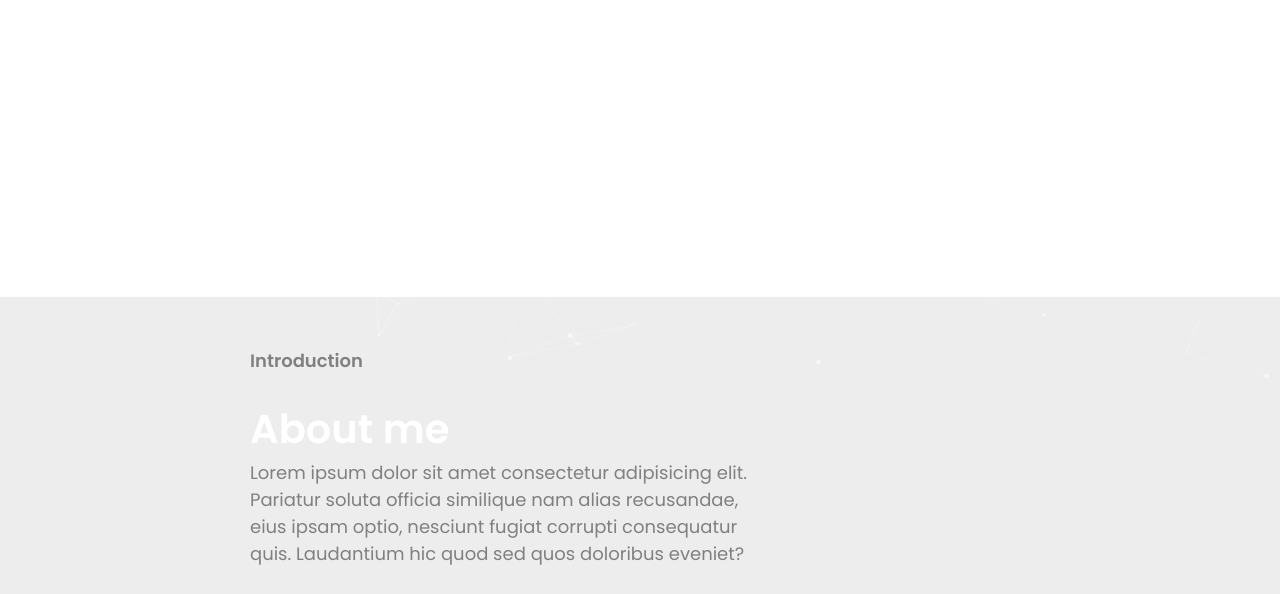
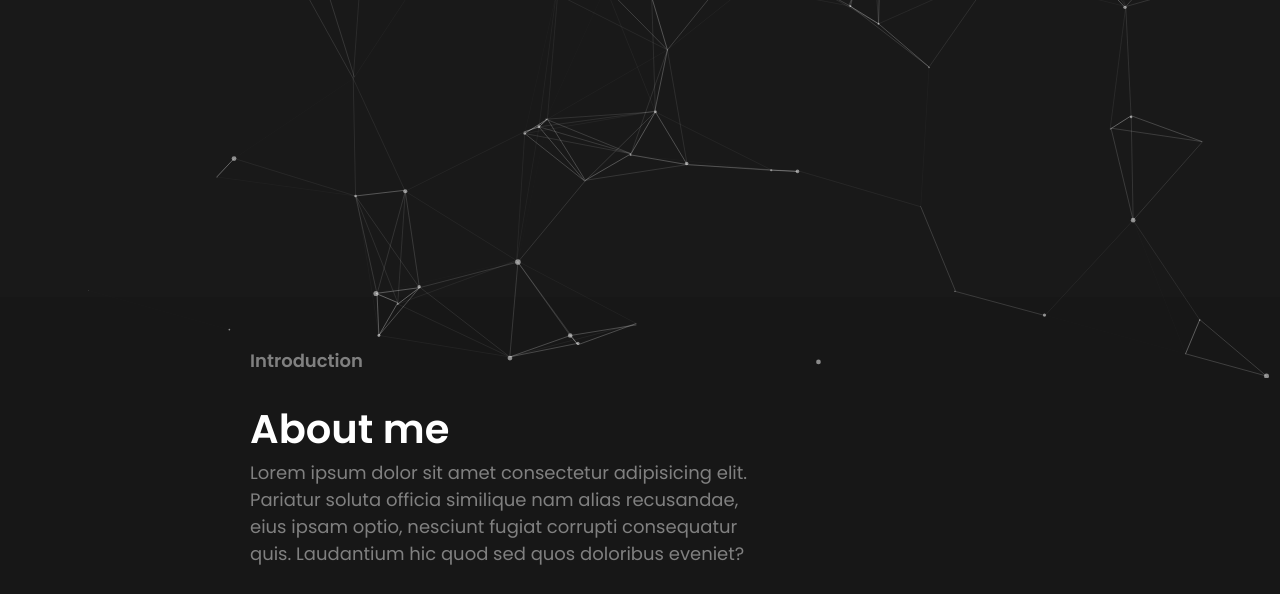
Before and after one commit to Makhambet638/animated-website.github.io, a plain HTML site: page index.html in a window 1280 px wide. Shown: the part 422-1016 px from the top of the page. Drawn offline with nearby package versions, Linux system fonts and the light colour scheme.

Commit message:
update css

```diff
--- a/styles/style.scss
+++ b/styles/style.scss
@@ -14,11 +14,7 @@ body {
     background-repeat: no-repeat;
     background-size: cover;
     background-position: center;
-<<<<<<< HEAD
     background-color: rgba(0,0,0,0.9);
-=======
-    background-color: rgba(0,0,0, 0.9)
->>>>>>> fecd122148efecbce4c54123aca27dbcec5471a7
 }
 
 #particles-js {
@@ -307,7 +303,6 @@ body {
         display: none;
     }
 }
-
 .animated-world img {
     position: relative;
     top: 0;
@@ -318,7 +313,6 @@ body {
     width: 400px;
     height: 400px;
 }
-
 @keyframes jumpAndSpin {
     0% {
         transform: translateY(0) rotate(0deg);
@@ -330,8 +324,6 @@ body {
         transform: translateY(0) rotate(0deg);
     }
 }
-
-
 #particles-js-contact{
     margin-top: -500px;
 }
```
Also changed, not shown: styles/style.css, 1 other file.
